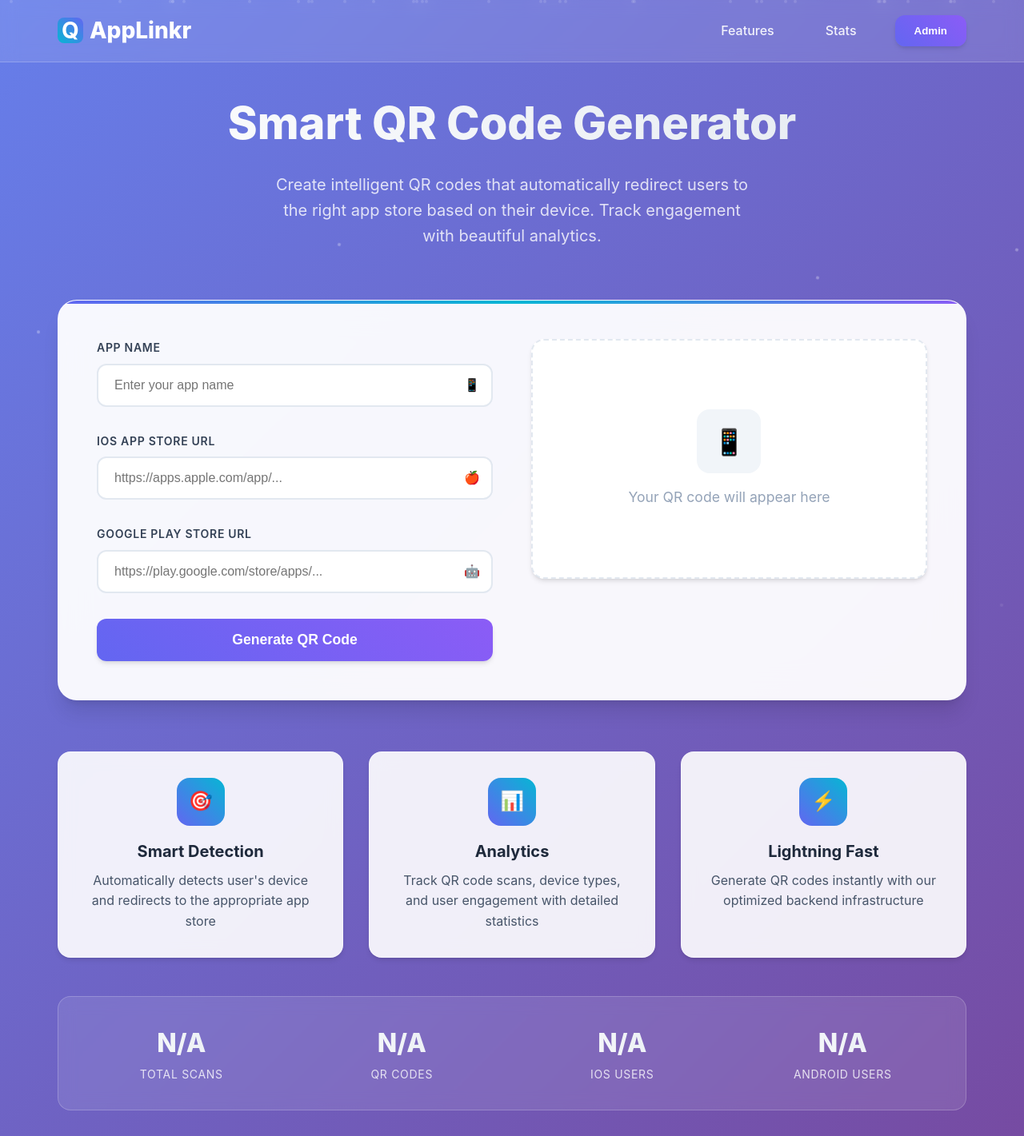
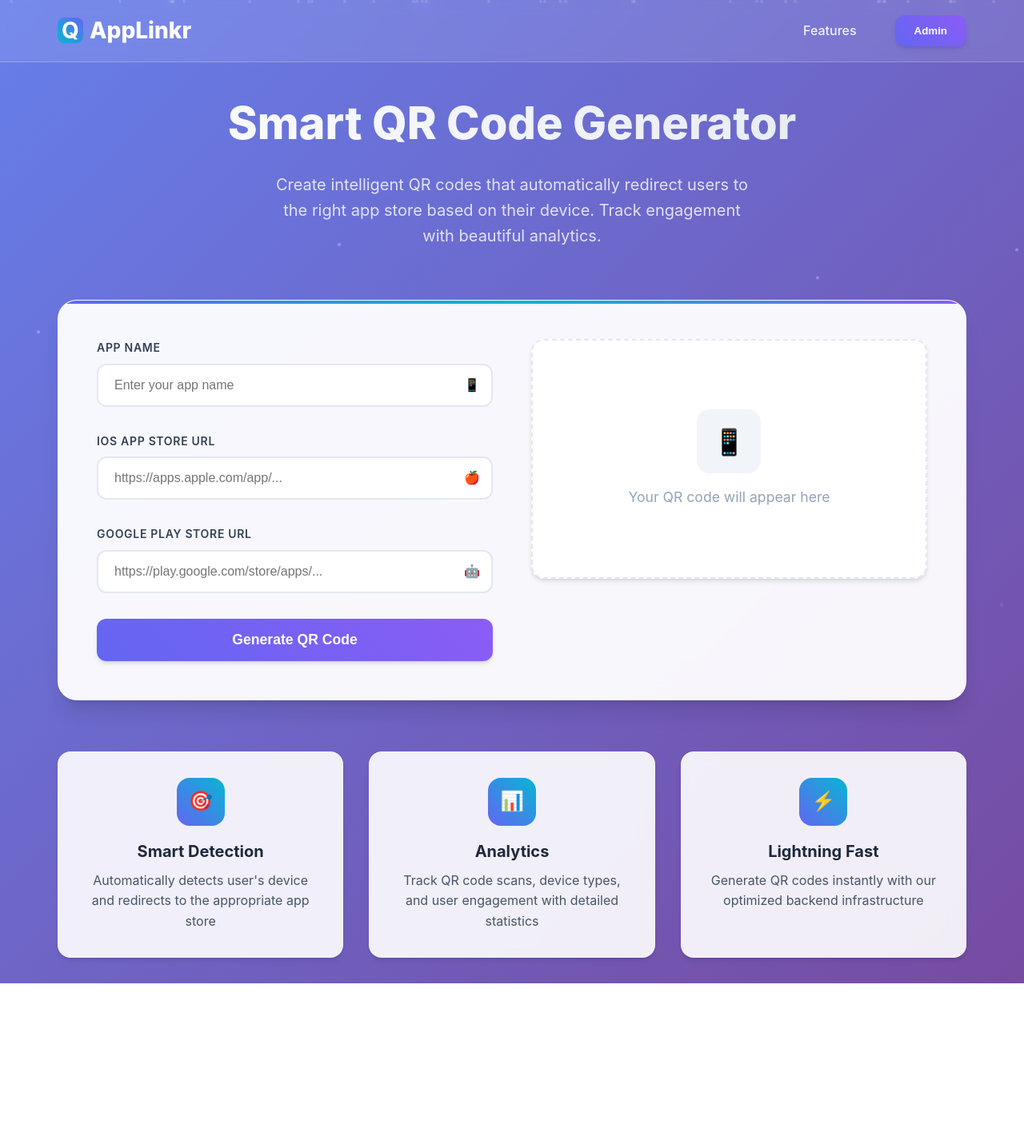
Before and after one commit to schech1/AppLinkr, a Flask app: page / in a window 1280 px wide. Shown: the whole page at 80% size. After the commit the page ends 1230 px from the top, so only its background shows below. Run offline with Flask 3, Linux system fonts and the light colour scheme; the visitor is signed in with stand-in values (Sample User, id 1).

Commit message:
Removed stats from generator page

```diff
--- a/app/templates/index.html
+++ b/app/templates/index.html
@@ -433,40 +433,6 @@
             color: var(--gray-600);
         }
 
-        /* Stats section */
-        .stats-preview {
-            background: rgba(255, 255, 255, 0.1);
-            backdrop-filter: blur(10px);
-            border-radius: 16px;
-            padding: 2rem;
-            margin-top: 3rem;
-            border: 1px solid rgba(255, 255, 255, 0.2);
-            display: grid;
-            grid-template-columns: repeat(auto-fit, minmax(150px, 1fr));
-            gap: 2rem;
-            text-align: center;
-        }
-
-        .stat-item {
-            color: var(--white);
-        }
-
-        .stat-number {
-            font-size: 2rem;
-            font-weight: 800;
-            display: block;
-            background: linear-gradient(45deg, #fff, #e2e8f0);
-            -webkit-background-clip: text;
-            -webkit-text-fill-color: transparent;
-            background-clip: text;
-        }
-
-        .stat-label {
-            font-size: 0.875rem;
-            opacity: 0.8;
-            text-transform: uppercase;
-            letter-spacing: 0.05em;
-        }
 
         /* Animations */
         @keyframes fadeInUp {
@@ -549,7 +515,6 @@
             </a>
             <div class="nav-links">
                 <a href="#features" class="nav-link">Features</a>
-                <a href="#stats" class="nav-link">Stats</a>
                 <button class="admin-btn" onclick="goToAdmin()">Admin</button>
             </div>
         </nav>
@@ -629,25 +594,6 @@
                 <div class="feature-icon">⚡</div>
                 <h3>Lightning Fast</h3>
                 <p>Generate QR codes instantly with our optimized backend infrastructure</p>
-            </div>
-        </section>
-
-        <section class="stats-preview" id="stats">
-            <div class="stat-item">
-                <span class="stat-number" id="totalScans">-</span>
-                <span class="stat-label">Total Scans</span>
-            </div>
-            <div class="stat-item">
-                <span class="stat-number" id="totalCodes">-</span>
-                <span class="stat-label">QR Codes</span>
-            </div>
-            <div class="stat-item">
-                <span class="stat-number" id="iosScans">-</span>
-                <span class="stat-label">iOS Users</span>
-            </div>
-            <div class="stat-item">
-                <span class="stat-number" id="androidScans">-</span>
-                <span class="stat-label">Android Users</span>
             </div>
         </section>
     </main>
@@ -817,40 +763,10 @@
             window.location.href = '/admin';
         }
 
-        // Load stats from your backend
-        async function loadStats() {
-            try {
-                // Since you don't have a dedicated stats API, we'll need to add one
-                // For now, we'll use placeholder values that match your demo
-                // You can create a /api/stats endpoint that returns JSON
-
-                // Placeholder stats - replace with actual API call when ready
-                document.getElementById('totalScans').textContent = 'N/A';
-                document.getElementById('totalCodes').textContent = 'N/A';
-                document.getElementById('iosScans').textContent = 'N/A';
-                document.getElementById('androidScans').textContent = 'N/A';
-
-                // Example of how to call your stats API when you create it:
-                /*
-                const response = await fetch('/api/stats');
-                if (response.ok) {
-                    const stats = await response.json();
-                    document.getElementById('totalScans').textContent = stats.totalScans || '0';
-                    document.getElementById('totalCodes').textContent = stats.totalCodes || '0';
-                    document.getElementById('iosScans').textContent = stats.iosScans || '0';
-                    document.getElementById('androidScans').textContent = stats.androidScans || '0';
-                }
-                */
-            } catch (error) {
-                console.log('Stats loading failed:', error);
-                // Keep placeholder values on error
-            }
-        }
 
         // Initialize
         document.addEventListener('DOMContentLoaded', function() {
             createParticles();
-            loadStats();
         });
 
         // Smooth scrolling for navigation
```
